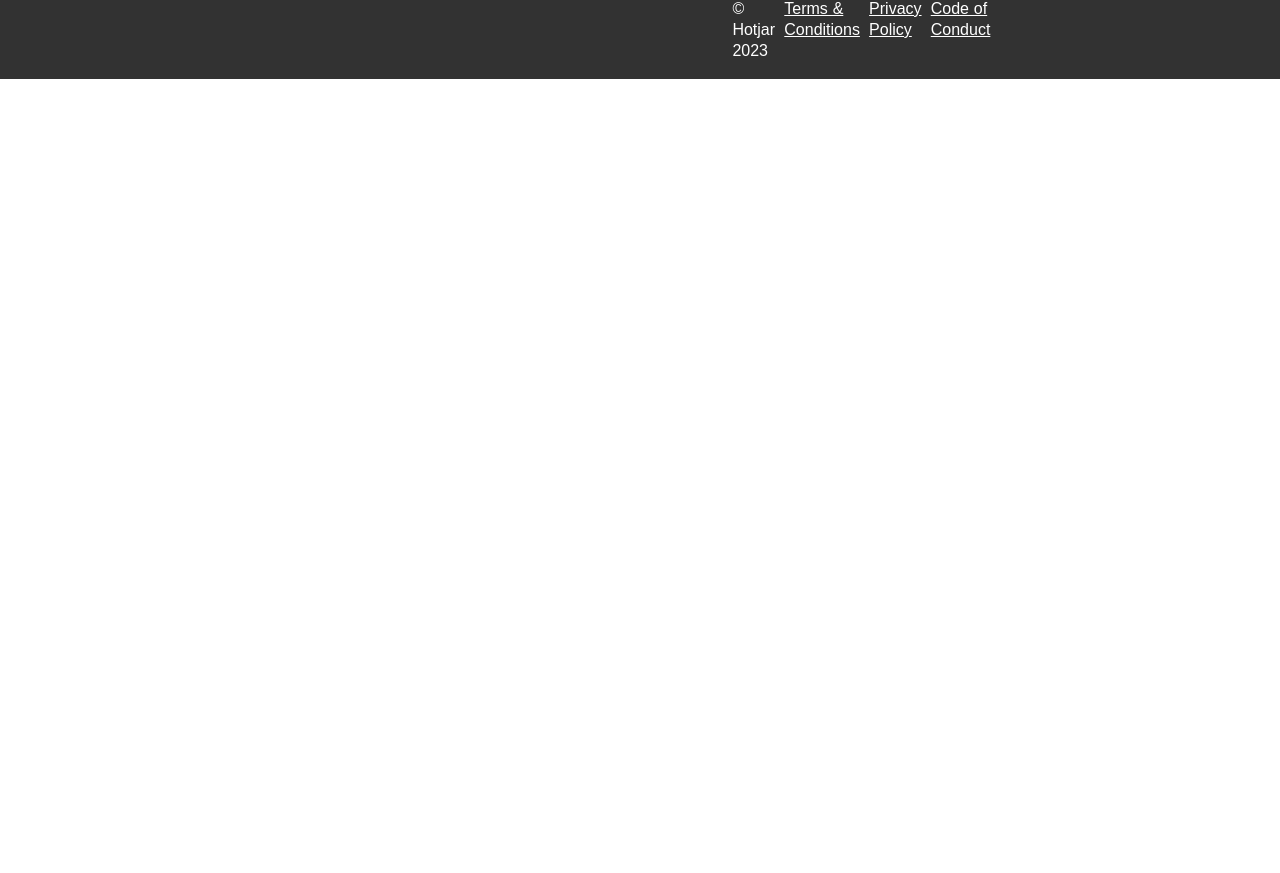
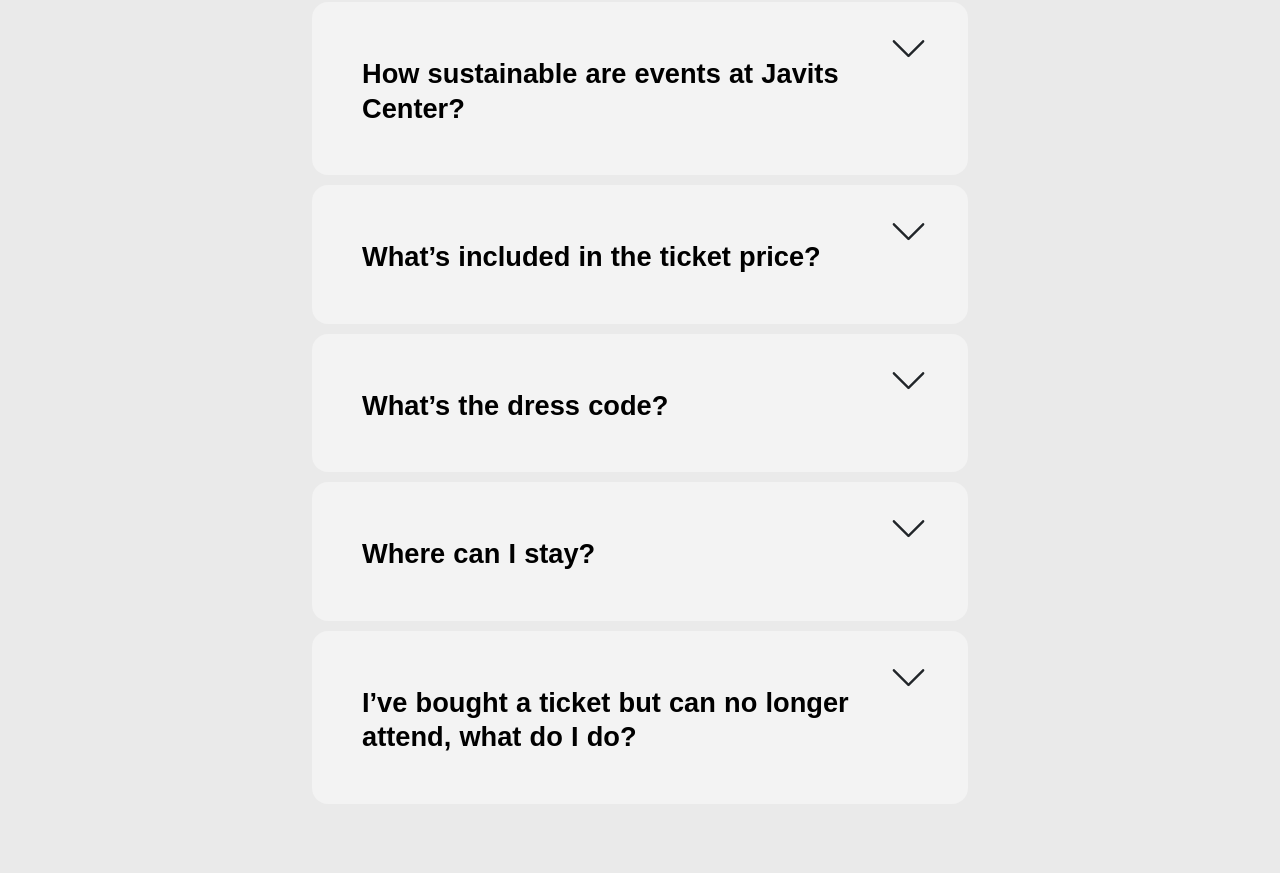
Before and after one commit to Krykunov-git/nextgen-web, a plain HTML site: page index.html in a window 1280 px wide. Shown: the part 6675-7548 px from the top of the page. Before the commit the page ends 6754 px from the top, so only its background shows below. Drawn offline with Linux system fonts and the light colour scheme.

Commit message:
Survey finish

```diff
--- a/index.html
+++ b/index.html
@@ -112,13 +112,36 @@
             <div class="survey_box">
               <div class="survey_menu">
               <h4 class="survey_who">Who is this for?</h4>
-              <button class="survey_button"><img class="survey_img" src="./Imj/Heading 2 → Button.svg" alt="arrow"></button>
+              <button class="survey_button"><img class="survey_img" src="./Imj/image fill.svg" alt="arrow"></button>
 
             </div>
               <p class="survey_text">HOTSAUCE is for anyone working in marketing, product, UX design, and ecommerce but if you own a website or product
                 you want to improve, you’ll also find it useful. The aim is to inspire you by giving you the tools you need to empathize with
                 your audience and improve your digital experience.</p>
-
+            </div>
+            <div class="survey_punkt">
+              <h4 class="survey_punkt_text">Is the venue accessible?</h4>
+              <button class="survey_button"><img class="survey_img" src="./Imj/image fill.svg" alt="arrow"></button>
+            </div>
+            <div class="survey_punkt">
+              <h4 class="survey_punkt_text">How sustainable are events at Javits Center?</h4>
+              <button class="survey_button"><img class="survey_img" src="./Imj/image fill.svg" alt="arrow"></button>
+            </div>
+            <div class="survey_punkt">
+              <h4 class="survey_punkt_text">What’s included in the ticket price?</h4>
+              <button class="survey_button"><img class="survey_img" src="./Imj/image fill.svg" alt="arrow"></button>
+            </div>
+            <div class="survey_punkt">
+              <h4 class="survey_punkt_text">What’s the dress code?</h4>
+              <button class="survey_button"><img class="survey_img" src="./Imj/image fill.svg" alt="arrow"></button>
+            </div>
+            <div class="survey_punkt">
+              <h4 class="survey_punkt_text">Where can I stay?</h4>
+              <button class="survey_button"><img class="survey_img" src="./Imj/image fill.svg" alt="arrow"></button>
+            </div>
+            <div class="survey_punkt">
+              <h4 class="survey_punkt_text">I’ve bought a ticket but can no longer attend, what do I do?</h4>
+              <button class="survey_button"><img class="survey_img" src="./Imj/image fill.svg" alt="arrow"></button>
             </div>
 
         </section>
--- a/script.js
+++ b/script.js
@@ -6,3 +6,10 @@
 button.addEventListener('click', () => {
   button.closest('.survey_box').classList.toggle('active');
 });
+const buttons = document.querySelectorAll('.survey_punkt .survey_button');
+
+buttons.forEach(button => {
+  button.addEventListener('click', () => {
+    button.closest('.survey_punkt').classList.toggle('active');
+  });
+});
--- a/style.css
+++ b/style.css
@@ -277,6 +277,7 @@
  /* Survey*/
  .survey {
   background-color: #EAEAEA;
+  padding-bottom: 170px;
 
  }
  .survey_title{
@@ -293,7 +294,7 @@
  .survey_box{
   background-color:#FFFFFF ;
   color: #212529;
-  border-radius: 12px;
+  border-radius: 16px;
   padding-left: 50px;
 
  }
@@ -330,10 +331,42 @@
   transition: transform 0.3s ease;
 }
 .survey_img{
-  width: 100%;
   height: 40px;
  }
  .survey_box.active .survey_img {
+  transform: rotate(180deg);
+}
+.survey_punkt{
+  justify-content: space-between;
+  display: flex;
+  background-color:#FFFFFF66 ;
+  border-radius: 16px;
+  margin-top: 10px;
+}
+
+.survey_punkt_text{
+
+  font-weight: 700;
+  font-size: 27.22px;
+  line-height: 34.56px;
+  margin-left: 50px;
+  margin-top: 52px;
+  margin-bottom: 52px;
+}
+.survey_button{
+  padding-top: 47px;
+  margin-right: 40px;
+  width: 40px;
+  height: 40px;
+  border: none;
+  background: transparent;
+  display: flex;
+  align-items: center;
+  justify-content: center;
+  cursor: pointer;
+  transition: transform 0.3s ease;
+}
+.survey_punkt.active .survey_img {
   transform: rotate(180deg);
 }
  /* Footer*/
```
Also changed, not shown: Imj/Heading 2 → Button.svg (deleted), Imj/image fill.svg (added), 1 other file.
